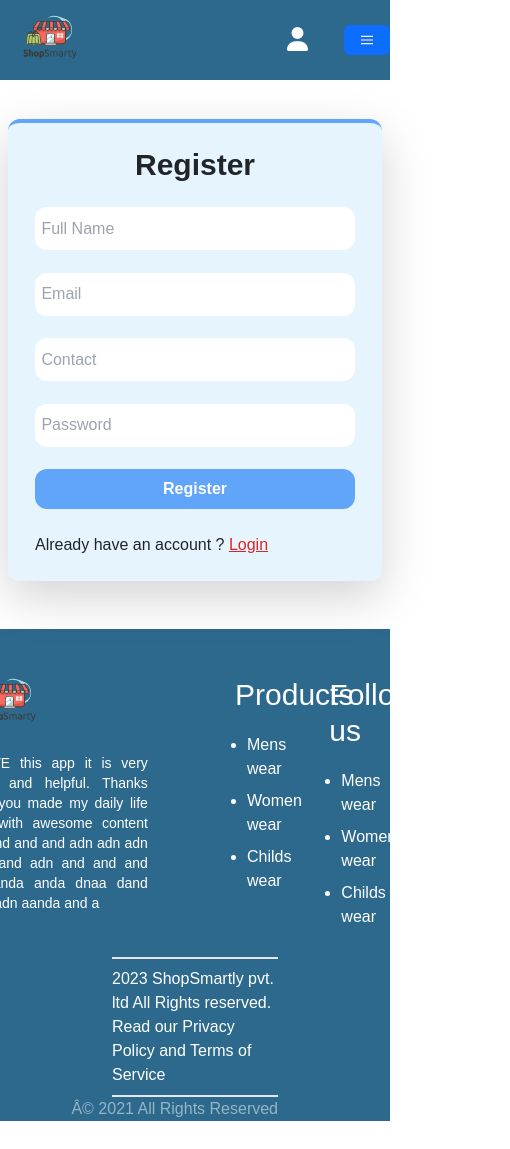
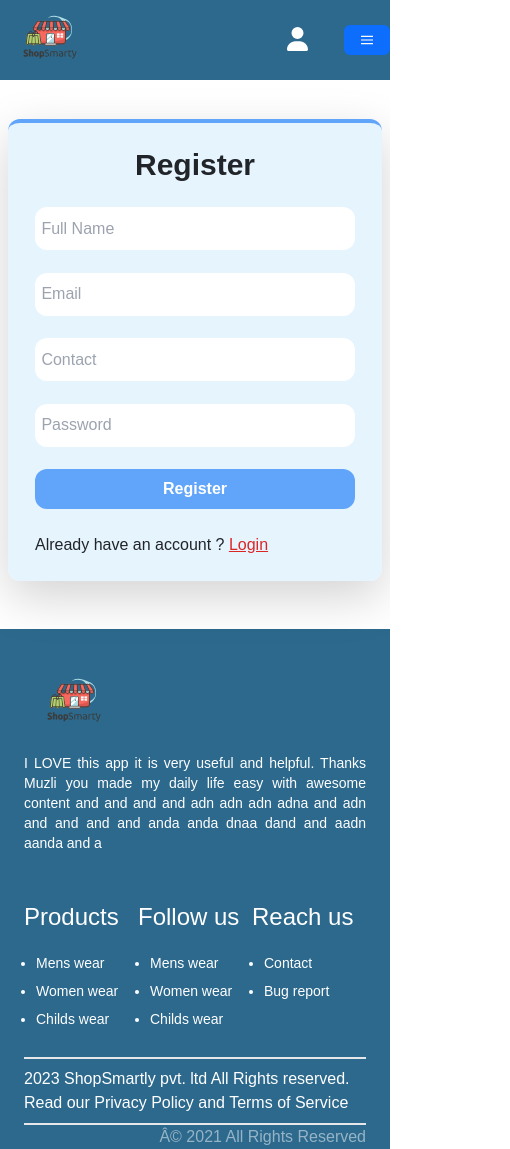
Before and after one commit to NabinChaudhary123/ShopSmartlyFE, an Angular app: page /register in a window 390 px wide. Shown: the whole page, 510 px wide, since content can reach past the window. Before the commit the page ends 1121 px from the top, so only its background shows below. Built offline with nearby package versions, Linux system fonts and the light colour scheme.

Commit message:
footer responsive

```diff
--- a/src/app/components/footer/footer.component.html
+++ b/src/app/components/footer/footer.component.html
@@ -1,7 +1,7 @@
 <div class=" bg-[#2c698d]  ">
-    <div class="flex justify-center w-[90%] mx-auto text-white py-4 px-16 mt-5">
-        <div class="flex justify-between">
-            <div class="w-[40%] flex ">
+    <div class="flex justify-center w-full md:w-[90%] mx-auto text-white py-4 px-4 md:px-16 mt-5">
+        <div class="flex flex-col md:flex-row w-full justify-between">
+            <div class="w-full md:w-[40%] flex justify-center md:justify-start">
                 <div class="">
                     <img src="../../../assets/ShopSmartly.svg" alt="Description of my image" class="w-[100px]" />
                     <p class=" text-sm text-justify">
@@ -12,26 +12,26 @@
                     </p>
                 </div>
             </div>
-            <div class=" flex w-[50%] ">
-                <div class="w-[40%] pl-10 mt-6  ">
-                    <h1 class="text-3xl">Products</h1>
-                    <ul class="pt-3 list-disc pl-3 text-1xl">
+            <div class="w-full flex md:flex-row md:w-[50%] mt-6 md:mt-0">
+                <div class="w-full md:w-[40%] pl-0 md:pl-10 mt-4 md:mt-0">
+                    <h1 class="text-2xl md:text-3xl">Products</h1>
+                    <ul class="pt-3 list-disc pl-3 text-sm md:text-base">
                         <li class="py-1">Mens wear</li>
                         <li class="py-1">Women wear</li>
                         <li class="py-1">Childs wear</li>
                     </ul>
                 </div>
-                <div class="w-[40%] pl-10 mt-6 ">
-                    <h1 class="text-3xl">Follow us</h1>
-                    <ul class="pt-3 list-disc pl-3 text-1xl">
+                <div class="w-full md:w-[40%] pl-0 md:pl-10 mt-4 md:mt-0">
+                    <h1 class="text-2xl md:text-3xl">Follow us</h1>
+                    <ul class="pt-3 list-disc pl-3 text-sm md:text-base">
                         <li class="py-1">Mens wear</li>
                         <li class="py-1">Women wear</li>
                         <li class="py-1">Childs wear</li>
                     </ul>
                 </div>
-                <div class="w-[40%] pl-10 mt-6 ">
-                    <h1 class="text-3xl">Reach us</h1>
-                    <ul class="pt-3 list-disc pl-3 text-1xl">
+                <div class="w-full md:w-[40%] pl-0 md:pl-10 mt-4 md:mt-0">
+                    <h1 class=" text-2xl md:text-3xl">Reach us</h1>
+                    <ul class="pt-3 list-disc pl-3 text-sm md:text-base">
                         <li class="py-1">Contact</li>
                         <li class="py-1">Bug report</li>
                     </ul>
@@ -40,7 +40,7 @@
         </div>
     </div>
 
-    <div class="mx-28">
+    <div class="mx-4 md:mx-28">
         <div class="flex justify-center border-t-2 border-b-2 border-[#E5E7EB] px- py-2 text-white">
             <div>
                 2023 ShopSmartly pvt. ltd All Rights reserved. Read our Privacy
@@ -48,7 +48,7 @@
             </div>
         </div>
     </div>
-    <div class="flex justify-end mr-28 text-white text-opacity-50">
+    <div class="flex justify-end mx-4 md:mr-28 text-white text-opacity-50">
         Â© 2021 All Rights Reserved
     </div>
 </div>
```
